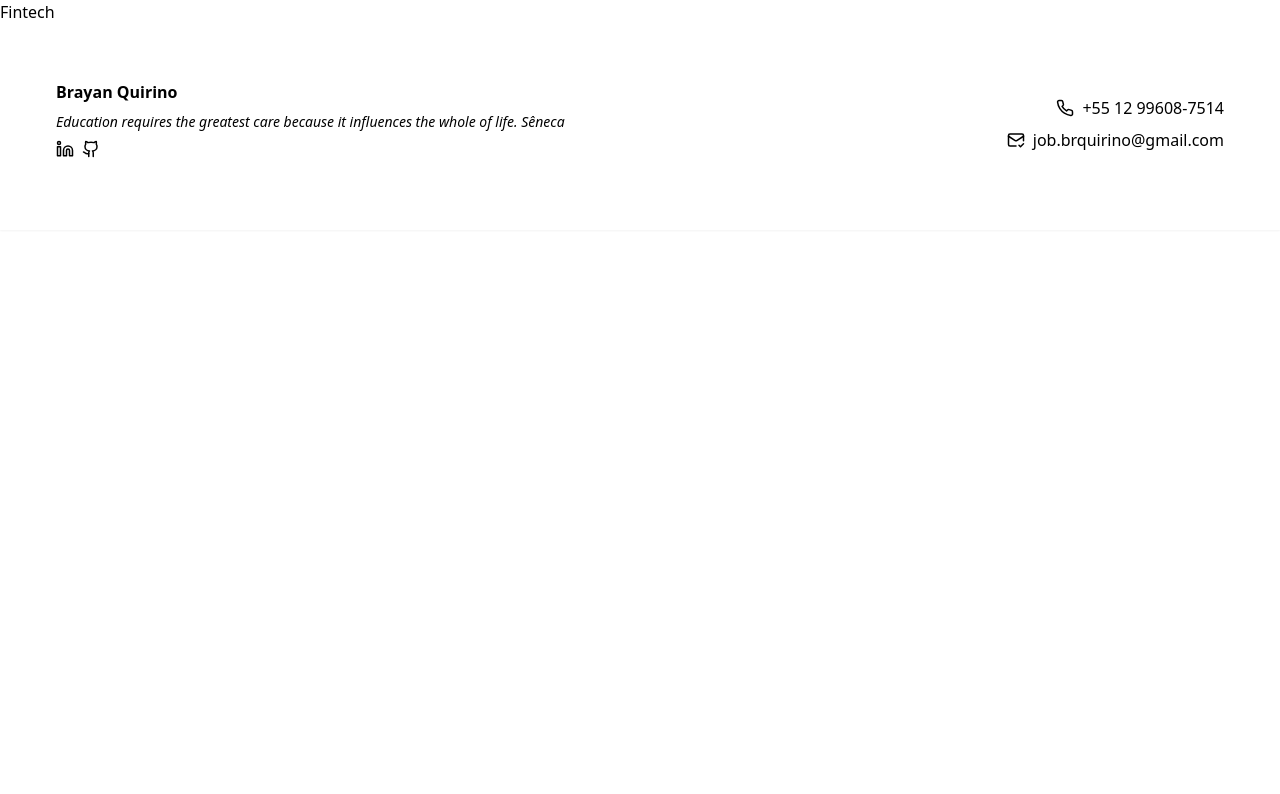
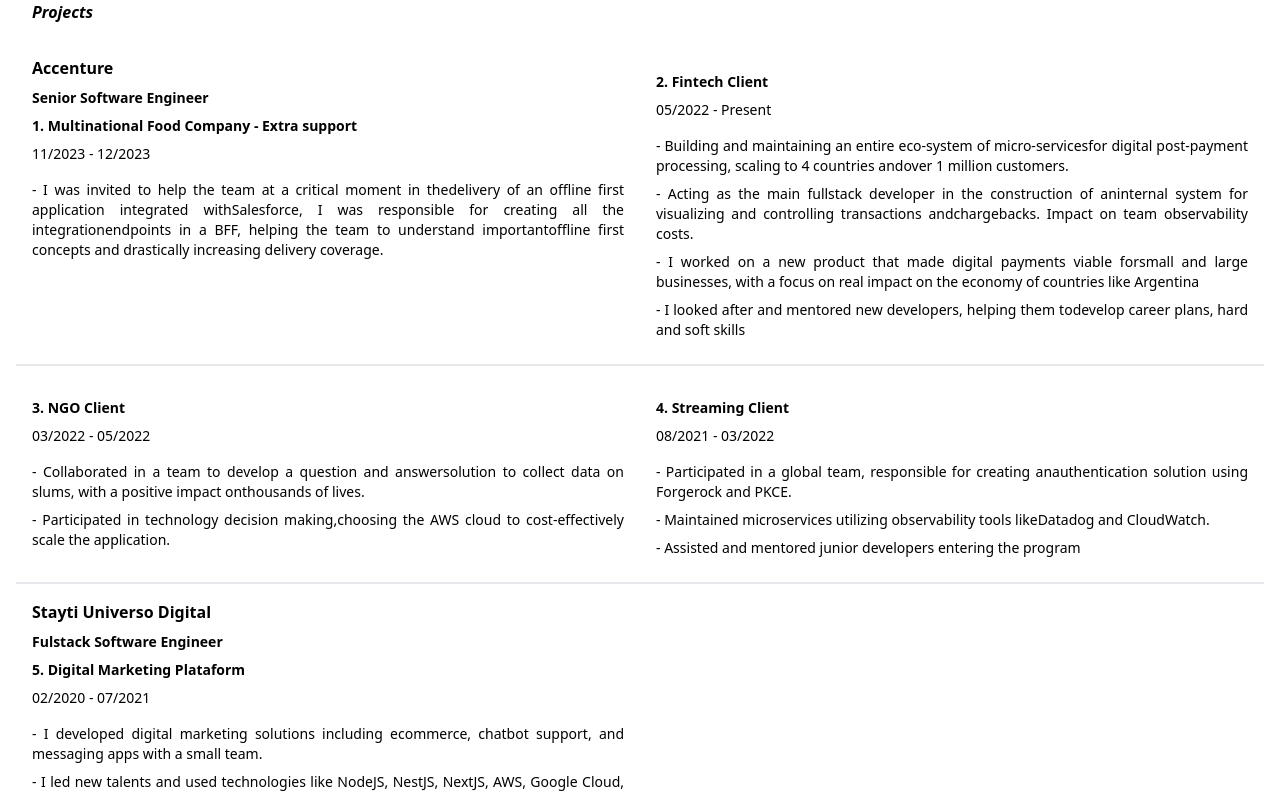
Before and after one commit to braydevkin/portifolio-brayan, a Next.js app: page / in a window 1280 px wide. Shown: the part 524-1318 px from the top of the page. Before the commit the page ends 800 px from the top, so only its background shows below. Built offline with nearby package versions, Linux system fonts and the light colour scheme.

Commit message:
Listing projects and adding smooth effect on scrollbar + adding layout page structure

```diff
--- a/src/app/globals.css
+++ b/src/app/globals.css
@@ -7,9 +7,31 @@
   outline: 0;
   box-sizing: border-box;
   outline: 0;
+  overflow-x: hidden;
 }
 
 html {
   --scroll-behavior: smooth!important;
   scroll-behavior: smooth!important;
   }
+
+
+  /* width */
+::-webkit-scrollbar {
+  width: 6px;
+}
+
+/* Track */
+::-webkit-scrollbar-track {
+  background: #f1f1f1;
+}
+
+/* Handle */
+::-webkit-scrollbar-thumb {
+  background: #c7c7c7;
+}
+
+/* Handle on hover */
+::-webkit-scrollbar-thumb:hover {
+  background: #555;
+}
--- a/src/components/Header/index.tsx
+++ b/src/components/Header/index.tsx
@@ -36,7 +36,7 @@
           <ul className="justify-center items-center space-y-8 md:flex md:space-x-6 md:space-y-0">
             {menus.map((item, idx) => (
               <li key={idx}>
-                <Link href={item.path} scroll={true}>
+                <Link href={item.path} scroll={false}>
                   {item.title}
                 </Link>
               </li>
--- a/src/components/Projects/index.tsx
+++ b/src/components/Projects/index.tsx
@@ -7,14 +7,24 @@
 
 const Projects = ({ historic }: ProjectsProps) => {
   return (
-    <section id="projects">
-      <h1>Projects</h1>
-      <ul>
+    <section id="projects" className="w-full h-auto px-4 py-6 mt-12">
+      <h1 className="font-bold italic px-4">Projects</h1>
+      <ul className="w-full  mt-4 grid grid-cols-1 lg:grid-cols-2">
         {historic.map((hist, idx) => (
-          <li key={idx}>
-            <h5>{hist.company}</h5>
-            <p>{`${hist.start} - ${hist.end}`}</p>
-            <p>{hist.project}</p>
+          <li key={idx} className="space-y-2 px-4 border-b-2 py-4 ">
+            <h5 className="font-bold">{hist.company}</h5>
+            <p className=" text-sm font-semibold ">{hist.position}</p>
+            <p className=" text-sm font-semibold">
+              {idx + 1}. {hist.project}
+            </p>
+            <p className="text-sm ">{`${hist.start} - ${hist.end}`}</p>
+            <ul>
+              {hist.activities.map((activity, idx) => (
+                <li key={idx} className="text-sm text-justify my-2">
+                  - {activity.detail}
+                </li>
+              ))}
+            </ul>
           </li>
         ))}
       </ul>
--- a/src/components/Projects/projects-historic.ts
+++ b/src/components/Projects/projects-historic.ts
@@ -3,9 +3,88 @@
 export const PROJECTS_HISTORIC: ProjectHistoricProps[] = [
   {
     company: "Accenture",
-    project: "Fintech",
-    activities: [],
-    start: "2021-07",
-    end: "present",
+    position: "Senior Software Engineer",
+    project: "Multinational Food Company - Extra support",
+    activities: [
+      {
+        detail:
+          "I was invited to help the team at a critical moment in thedelivery of an offline first application integrated withSalesforce, I was responsible for creating all the integrationendpoints in a BFF, helping the team to understand importantoffline first concepts and drastically increasing delivery coverage.",
+      },
+    ],
+    start: "11/2023",
+    end: "12/2023",
+  },
+  {
+    project: "Fintech Client",
+    activities: [
+      {
+        detail:
+          "Building and maintaining an entire eco-system of micro-servicesfor digital post-payment processing, scaling to 4 countries andover 1 million customers.",
+      },
+      {
+        detail:
+          "Acting as the main fullstack developer in the construction of aninternal system for visualizing and controlling transactions andchargebacks. Impact on team observability costs.",
+      },
+      {
+        detail:
+          "I worked on a new product that made digital payments viable forsmall and large businesses, with a focus on real impact on the economy of countries like Argentina",
+      },
+      {
+        detail:
+          "I looked after and mentored new developers, helping them todevelop career plans, hard and soft skills",
+      },
+    ],
+    start: "05/2022",
+    end: "Present",
+  },
+  {
+    project: "NGO Client",
+    activities: [
+      {
+        detail:
+          "Collaborated in a team to develop a question and answersolution to collect data on slums, with a positive impact onthousands of lives.",
+      },
+      {
+        detail:
+          "Participated in technology decision making,choosing the AWS cloud to cost-effectively scale the application.",
+      },
+    ],
+    start: "03/2022",
+    end: "05/2022",
+  },
+  {
+    project: "Streaming Client",
+    activities: [
+      {
+        detail:
+          "Participated in a global team, responsible for creating anauthentication solution using Forgerock and PKCE.",
+      },
+      {
+        detail:
+          "Maintained microservices utilizing observability tools likeDatadog and CloudWatch.",
+      },
+      {
+        detail: "Assisted and mentored junior developers entering the program",
+      },
+    ],
+    start: "08/2021",
+    end: "03/2022",
+  },
+  {
+    company: "Stayti Universo Digital",
+    position: "Fulstack Software Engineer",
+    project: "Digital Marketing Plataform",
+    activities: [
+      {
+        detail:
+          "I developed digital marketing solutions including ecommerce, chatbot support, and messaging apps with a small team.",
+      },
+      {
+        detail:
+          "I led new talents and used technologies like NodeJS, NestJS, NextJS, AWS, Google Cloud, DialogFlow, MongoDB, Postgres, and Tailwind to build a solution to over 10K customers.",
+      },
+    ],
+    start: "02/2020",
+    end: "07/2021",
   },
 ];
--- a/src/components/ToggleDarkMode/index.tsx
+++ b/src/components/ToggleDarkMode/index.tsx
@@ -16,7 +16,7 @@
   const { setTheme } = useTheme();
 
   return (
-    <section className="bg-gray-800 flex justify-end px-4 py-2">
+    <section className="bg-gray-700 flex justify-end px-6 py-2">
       <DropdownMenu>
         <DropdownMenuTrigger asChild>
           <Button variant="outline" size="icon">
--- a/src/layout/PagesLayout.tsx
+++ b/src/layout/PagesLayout.tsx
@@ -16,7 +16,7 @@
 
 const PageLayout = ({ children }: PageLayoutProps) => {
   return (
-    <main className="max-h-screen w-screen">
+    <main className="w-screen flex-1 h-auto overflow-x-hidden">
       <ToggleDarkMode />
       <Header menus={headerMenus} />
       {children}
--- a/src/pages/Portifolio.tsx
+++ b/src/pages/Portifolio.tsx
@@ -4,8 +4,8 @@
 
 import PageLayout from "@/layout/PagesLayout";
 
-import ProfileImage from "../assets/perfil.jpeg";
 import AboutMe from "@/components/AboutMe";
+
 import Projects from "@/components/Projects";
 import { PROJECTS_HISTORIC } from "@/components/Projects/projects-historic";
 
```
Also changed, not shown: src/components/Projects/types.ts (+4 -3 lines).
